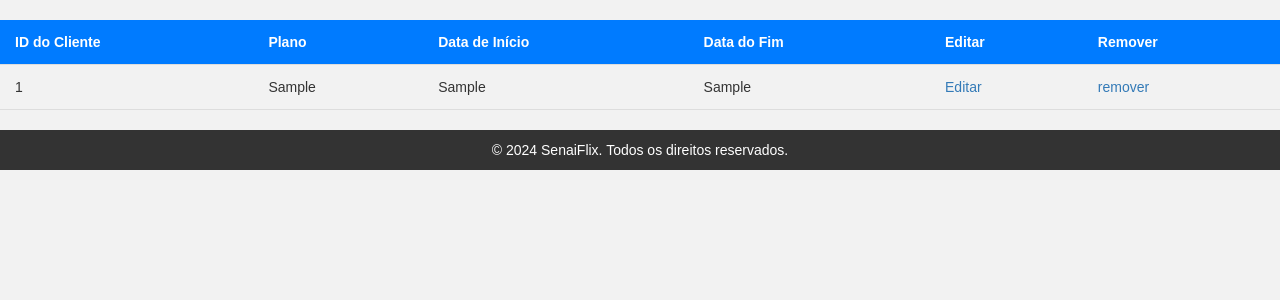
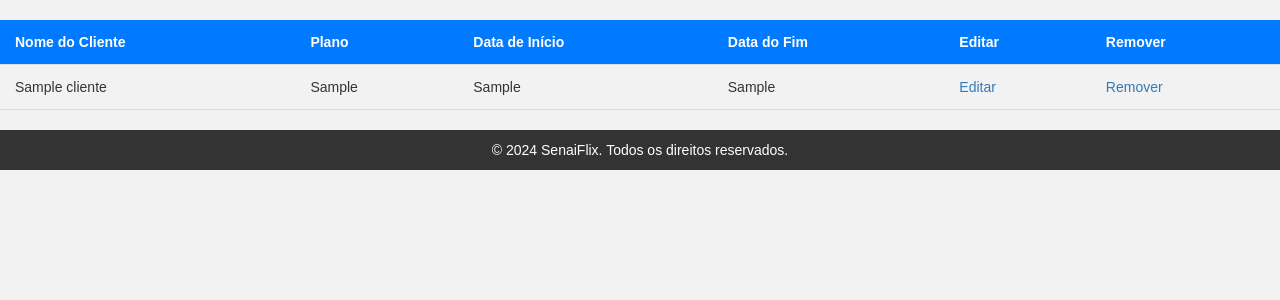
Before and after one commit to ArtPc123/senaiflix_arthur, a PHP site: page /assinaturas_listar.php in a window 1280 px wide. Shown: the part 102-402 px from the top of the page. Run offline with PHP 8.4, Linux system fonts and the light colour scheme; tables that the repository leaves empty or names only in its code hold one stand-in row (values such as "Sample post").

Commit message:
Update assinaturas_listar.php

```diff
--- a/assinaturas_listar.php
+++ b/assinaturas_listar.php
@@ -1,13 +1,17 @@
 <?php
 include("config.php");
-$sql = "SELECT * FROM assinatura";
-$resultado = $conn->query($sql)
+
+// Alterar a consulta SQL para buscar os nomes dos clientes
+$sql = "SELECT assinatura.*, clientes.nome AS nome_cliente
+        FROM assinatura
+        JOIN clientes ON assinatura.id_cliente = clientes.id";
+$resultado = $conn->query($sql);
 ?>
 
 <!DOCTYPE html>
-<html lang = "pt-br">
+<html lang="pt-br">
 <head>
-		<meta charset = "UTF-8">
+    <meta charset="UTF-8">
     <title>Lista de Clientes</title>
     <link rel="stylesheet" href="https://maxcdn.bootstrapcdn.com/bootstrap/3.4.1/css/bootstrap.min.css">
     <script src="https://ajax.googleapis.com/ajax/libs/jquery/3.5.1/jquery.min.js"></script>
@@ -18,7 +22,7 @@ $resultado = $conn->query($sql)
     <?php include 'header1.php'; ?>
     <table>
         <tr>
-				<th>ID do Cliente</th>
+            <th>Nome do Cliente</th>
             <th>Plano</th>
             <th>Data de Início</th>
             <th>Data do Fim</th>
@@ -27,15 +31,15 @@ $resultado = $conn->query($sql)
         </tr>
         <?php while ($linha = $resultado->fetch_assoc()): ?>
         <tr>
-				<td><?php echo $linha['id_cliente']; ?></td>
+            <td><?php echo $linha['nome_cliente']; ?></td>
             <td><?php echo $linha['plano']; ?></td>
             <td><?php echo $linha['data_inicio']; ?></td>
             <td><?php echo $linha['data_fim']; ?></td>
-				<td><a href = "assinaturas_edita.php?id=<?php echo $linha['id']; ?>">Editar</a></td>
-				<td><a href = "assinaturas_remover.php?id=<?php echo $linha['id']; ?>">remover</a></td>
+            <td><a href="assinaturas_edita.php?id=<?php echo $linha['id']; ?>">Editar</a></td>
+            <td><a href="assinaturas_remover.php?id=<?php echo $linha['id']; ?>">Remover</a></td>
         </tr>
         <?php endwhile; ?>
     </table>
-<?php include 'footer.php'?>
+    <?php include 'footer.php'; ?>
 </body>
 </html>
```
Lines whose indentation alone changed are shown as unchanged.
